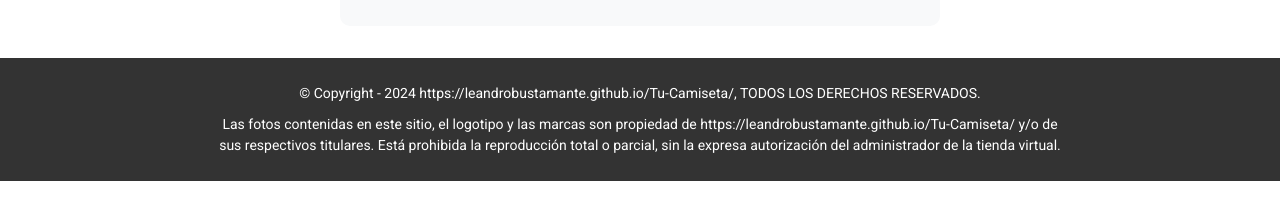
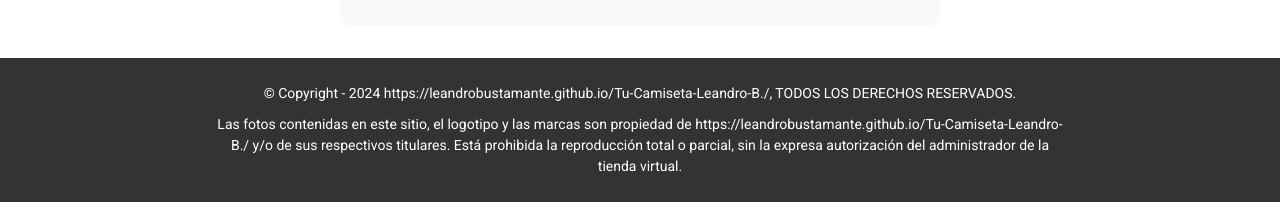
Before and after one commit to LeandroBustamante/Tu-Camiseta---Leandro-B., a plain HTML site: page index.html in a window 1280 px wide. Shown: the part 4928-5130 px from the top of the page. Before the commit the page ends 5109 px from the top, so only its background shows below. Drawn offline with Linux system fonts and the light colour scheme.

Commit message:
second commit - Pequeño arreglo en el index del footer

```diff
--- a/index.html
+++ b/index.html
@@ -243,10 +243,10 @@
     <footer>
         <div class="footer-content">
             <p class="copyright-line">
-                © Copyright - 2024 https://leandrobustamante.github.io/Tu-Camiseta/, TODOS LOS DERECHOS RESERVADOS.
+                © Copyright - 2024 https://leandrobustamante.github.io/Tu-Camiseta-Leandro-B./, TODOS LOS DERECHOS RESERVADOS.
             </p>
             <p class="copyright-line">
-                Las fotos contenidas en este sitio, el logotipo y las marcas son propiedad de https://leandrobustamante.github.io/Tu-Camiseta/ y/o de sus respectivos titulares. Está prohibida la reproducción total o parcial, sin la expresa autorización del administrador de la tienda virtual.
+                Las fotos contenidas en este sitio, el logotipo y las marcas son propiedad de https://leandrobustamante.github.io/Tu-Camiseta-Leandro-B./ y/o de sus respectivos titulares. Está prohibida la reproducción total o parcial, sin la expresa autorización del administrador de la tienda virtual.
             </p>
         </div>
     </footer>
```
